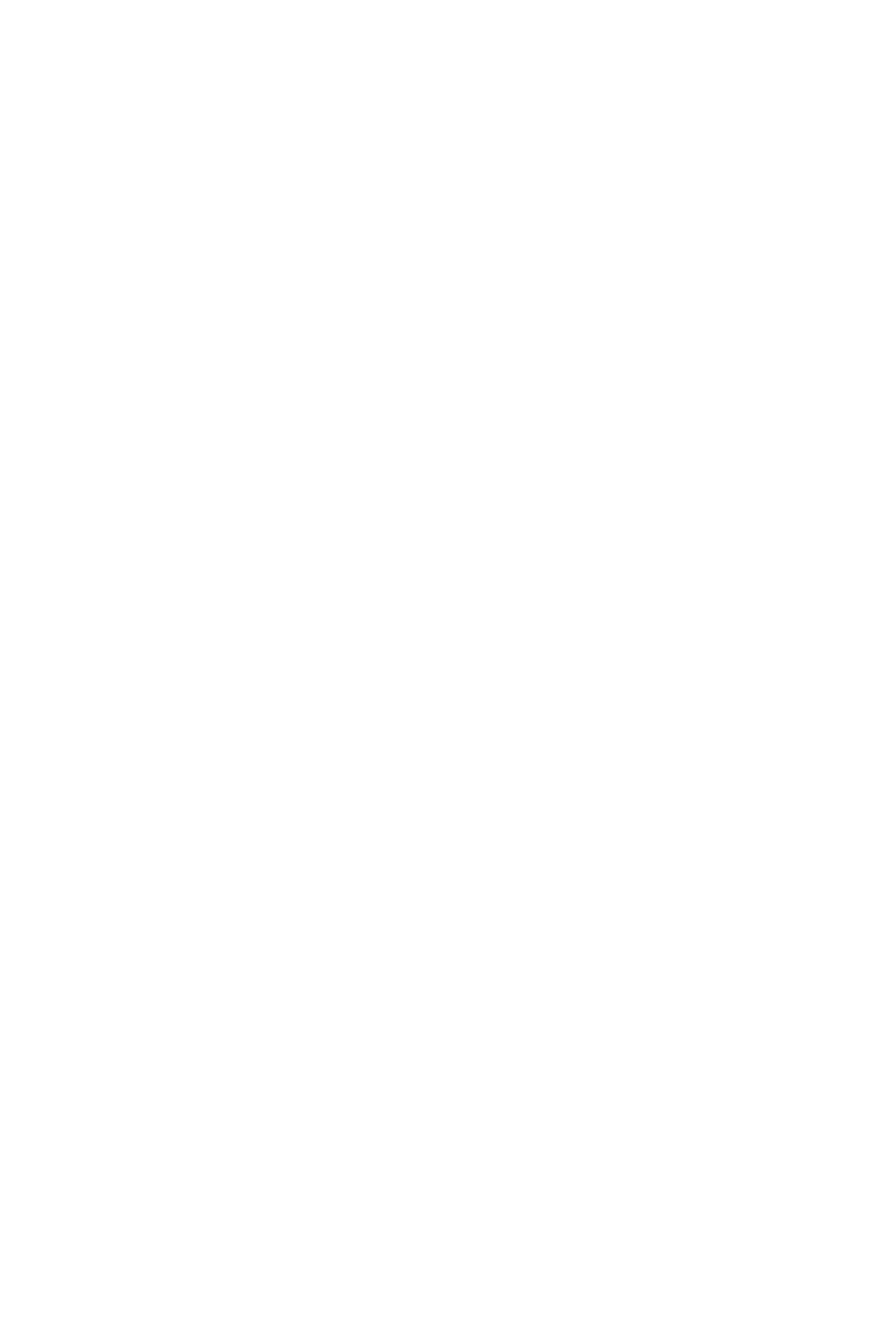
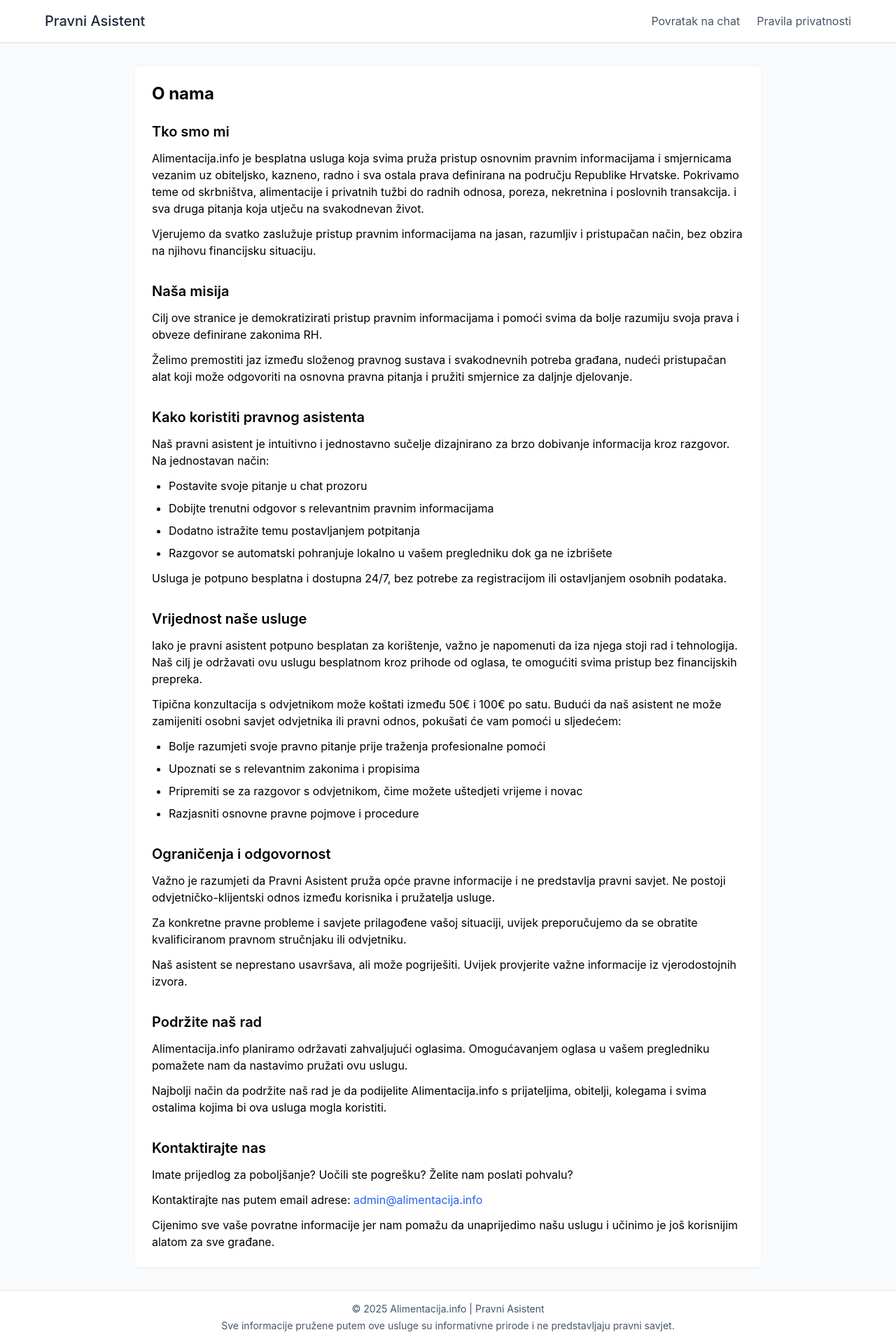
Before and after one commit to matejsarlija/our_chattie, a React (Create React App) app in the folder simple-chat/: page /o-nama in a window 1280 px wide. Before the commit this address had no page. Shown: the whole page at 70% size. Before the commit the page ends 800 px from the top, so only its background shows below. Built offline with nearby package versions, Linux system fonts and the light colour scheme.

Commit message:
Fleshed-out the UI navigation a bit.

```diff
--- a/simple-chat/src/App.js
+++ b/simple-chat/src/App.js
@@ -2,6 +2,7 @@ import React from 'react';
 import {BrowserRouter as Router, Routes, Route} from 'react-router-dom';
 import AltChat from './components/AltChat';
 import PrivacyPolicy from './components/PrivacyPolicy';
+import AboutUs from './components/AboutUs';
 
 function App() {
   return (
@@ -9,6 +10,7 @@ function App() {
       <Routes>
         <Route path="/" element={<AltChat />} />
         <Route path="/pravila-privatnosti" element={<PrivacyPolicy />} />
+        <Route path="/o-nama" element={<AboutUs />} />
       </Routes>
     </Router>
   );
--- /dev/null
+++ b/simple-chat/src/components/AboutUs.js
@@ -0,0 +1,132 @@
+import React from 'react';
+import { Link } from 'react-router-dom';
+
+export default function AboutUs() {
+  return (
+    <div className="flex flex-col min-h-screen bg-slate-50">
+      {/* Header - same as main app for consistency */}
+      <div className="bg-white p-4 shadow-sm border-b border-slate-200">
+        <div className="max-w-6xl mx-auto flex justify-between items-center">
+          <h1 className="text-slate-800 text-xl font-medium font-main">
+          <Link to="/">
+                        Pravni Asistent
+                        </Link>
+          </h1>
+          <div className="flex gap-6">
+            <Link to="/" className="text-slate-600 hover:text-slate-800 transition-colors">
+              Povratak na chat
+            </Link>
+            <Link to="/pravila-privatnosti" className="text-slate-600 hover:text-slate-800 transition-colors">
+              Pravila privatnosti
+            </Link>
+          </div>
+        </div>
+      </div>
+
+      {/* Main Content */}
+      <div className="flex-1">
+        <div className="max-w-4xl mx-auto p-6 my-8 bg-white rounded-lg shadow-sm border border-slate-100">
+          <h1 className="text-2xl font-bold mb-6">O nama</h1>
+
+          <section className="mb-8">
+            <h2 className="text-xl font-semibold mb-3">Tko smo mi</h2>
+            <p className="mb-3">
+              Alimentacija.info je besplatna usluga koja svima pruža pristup osnovnim pravnim informacijama i smjernicama vezanim uz obiteljsko, kazneno, radno i sva ostala prava definirana na području Republike Hrvatske. Pokrivamo teme od skrbništva, alimentacije i privatnih tužbi do radnih odnosa, poreza, nekretnina i poslovnih transakcija. i sva druga pitanja koja utječu na svakodnevan život.
+            </p>
+            <p className="mb-3">
+              Vjerujemo da svatko zaslužuje pristup pravnim informacijama na jasan, razumljiv i pristupačan način, bez obzira na njihovu financijsku situaciju.
+            </p>
+          </section>
+
+          <section className="mb-8">
+            <h2 className="text-xl font-semibold mb-3">Naša misija</h2>
+            <p className="mb-3">
+              Cilj ove stranice je demokratizirati pristup pravnim informacijama i pomoći svima da bolje razumiju svoja prava i obveze definirane zakonima RH.
+            </p>
+            <p className="mb-3">
+              Želimo premostiti jaz između složenog pravnog sustava i svakodnevnih potreba građana, nudeći pristupačan alat koji može odgovoriti na osnovna pravna pitanja i pružiti smjernice za daljnje djelovanje.
+            </p>
+          </section>
+
+          <section className="mb-8">
+            <h2 className="text-xl font-semibold mb-3">Kako koristiti pravnog asistenta</h2>
+            <p className="mb-3">
+              Naš pravni asistent je intuitivno i jednostavno sučelje dizajnirano za brzo dobivanje informacija kroz razgovor. Na jednostavan način:
+            </p>
+            <ul className="list-disc pl-6 mb-3 space-y-2">
+              <li>Postavite svoje pitanje u chat prozoru</li>
+              <li>Dobijte trenutni odgovor s relevantnim pravnim informacijama</li>
+              <li>Dodatno istražite temu postavljanjem potpitanja</li>
+              <li>Razgovor se automatski pohranjuje lokalno u vašem pregledniku dok ga ne izbrišete</li>
+            </ul>
+            <p className="mb-3">
+              Usluga je potpuno besplatna i dostupna 24/7, bez potrebe za registracijom ili ostavljanjem osobnih podataka.
+            </p>
+          </section>
+
+          <section className="mb-8">
+            <h2 className="text-xl font-semibold mb-3">Vrijednost naše usluge</h2>
+            <p className="mb-3">
+              Iako je pravni asistent potpuno besplatan za korištenje, važno je napomenuti da iza njega stoji rad i tehnologija. Naš cilj je održavati ovu uslugu besplatnom kroz prihode od oglasa, te omogućiti svima pristup bez financijskih prepreka.
+            </p>
+            <p className="mb-3">
+              Tipična konzultacija s odvjetnikom može koštati između 50€ i 100€ po satu. Budući da naš asistent ne može zamijeniti osobni savjet odvjetnika ili pravni odnos, pokušati će vam pomoći u sljedećem:
+            </p>
+            <ul className="list-disc pl-6 mb-3 space-y-2">
+              <li>Bolje razumjeti svoje pravno pitanje prije traženja profesionalne pomoći</li>
+              <li>Upoznati se s relevantnim zakonima i propisima</li>
+              <li>Pripremiti se za razgovor s odvjetnikom, čime možete uštedjeti vrijeme i novac</li>
+              <li>Razjasniti osnovne pravne pojmove i procedure</li>
+            </ul>
+          </section>
+
+          <section className="mb-8">
+            <h2 className="text-xl font-semibold mb-3">Ograničenja i odgovornost</h2>
+            <p className="mb-3">
+              Važno je razumjeti da Pravni Asistent pruža opće pravne informacije i ne predstavlja pravni savjet. Ne postoji odvjetničko-klijentski odnos između korisnika i pružatelja usluge.
+            </p>
+            <p className="mb-3">
+              Za konkretne pravne probleme i savjete prilagođene vašoj situaciji, uvijek preporučujemo da se obratite kvalificiranom pravnom stručnjaku ili odvjetniku.
+            </p>
+            <p className="mb-3">
+              Naš asistent se neprestano usavršava, ali može pogriješiti. Uvijek provjerite važne informacije iz vjerodostojnih izvora.
+            </p>
+          </section>
+
+          <section className="mb-8">
+            <h2 className="text-xl font-semibold mb-3">Podržite naš rad</h2>
+            <p className="mb-3">
+              Alimentacija.info planiramo održavati zahvaljujući oglasima. Omogućavanjem oglasa u vašem pregledniku pomažete nam da nastavimo pružati ovu uslugu.
+            </p>
+            <p className="mb-3">
+              Najbolji način da podržite naš rad je da podijelite Alimentacija.info s prijateljima, obitelji, kolegama i svima ostalima kojima bi ova usluga mogla koristiti.
+            </p>
+          </section>
+
+          <section>
+            <h2 className="text-xl font-semibold mb-3">Kontaktirajte nas</h2>
+            <p className="mb-3">
+              Imate prijedlog za poboljšanje? Uočili ste pogrešku? Želite nam poslati pohvalu?
+            </p>
+            <p className="mb-3">
+              Kontaktirajte nas putem email adrese: <span className="text-blue-600">admin@alimentacija.info</span>
+            </p>
+            <p>
+              Cijenimo sve vaše povratne informacije jer nam pomažu da unaprijedimo našu uslugu i učinimo je još korisnijim alatom za sve građane.
+            </p>
+          </section>
+        </div>
+      </div>
+
+      {/* Footer */}
+      <footer className="bg-white p-4 border-t border-slate-200 mt-auto">
+        <div className="max-w-4xl mx-auto text-center text-slate-600 text-sm">
+          <p>© {new Date().getFullYear()} Alimentacija.info | Pravni Asistent</p>
+          <p className="mt-1">
+            Sve informacije pružene putem ove usluge su informativne prirode i ne predstavljaju pravni savjet.
+          </p>
+        </div>
+      </footer>
+    </div>
+  );
+}
--- a/simple-chat/src/components/AltChat.js
+++ b/simple-chat/src/components/AltChat.js
@@ -190,11 +190,16 @@ export default function AltChat() {
             <div className="bg-white p-4 shadow-sm border-b border-slate-200">
                 <div className="max-w-6xl mx-auto flex justify-between items-center">
                     <h1 className="text-slate-800 text-xl font-medium font-main">
+                        <Link to="/">
                         Pravni Asistent
+                        </Link>
                     </h1>
                     <div className="flex gap-6">
                         <Link to="/pravila-privatnosti" className="text-slate-600 hover:text-slate-800 transition-colors">
                             Pravila privatnosti
+                        </Link>
+                        <Link to="/o-nama" className="text-slate-600 hover:text-slate-800 transition-colors">
+                            O nama
                         </Link>
                     </div>
                 </div>
@@ -303,6 +308,16 @@ export default function AltChat() {
                             </div>
                         </div>
                     </div>
+
+                    {/* Footer - New addition */}
+                    <footer className="bg-white p-4 border-t border-slate-200 mt-auto">
+                        <div className="max-w-4xl mx-auto text-center text-slate-600 text-sm">
+                            <p>© {new Date().getFullYear()} Alimentacija.info | Pravni Asistent</p>
+                            <p className="mt-1">
+                                Sve informacije pružene putem ove usluge su informativne prirode i ne predstavljaju pravni savjet.
+                            </p>
+                        </div>
+                    </footer>
                 </div>
 
                 {/* Right Controls Column - Hidden on mobile and small screens */}
--- a/simple-chat/src/components/PrivacyPolicy.js
+++ b/simple-chat/src/components/PrivacyPolicy.js
@@ -1,4 +1,5 @@
 import React from 'react';
+import { Link } from 'react-router-dom';
 
 export default function PrivacyPolicy() {
   return (
@@ -7,12 +8,14 @@ export default function PrivacyPolicy() {
       <div className="bg-white p-4 shadow-sm border-b border-slate-200">
         <div className="max-w-6xl mx-auto flex justify-between items-center">
           <h1 className="text-slate-800 text-xl font-medium font-main">
-            Pravni Asistent
+          <Link to="/">
+                        Pravni Asistent
+                        </Link>
           </h1>
           <div className="flex gap-6">
-            <a href="/" className="text-slate-600 hover:text-slate-800 transition-colors">
+          <Link to="/" className="text-slate-600 hover:text-slate-800 transition-colors">
               Povratak na chat
-            </a>
+            </Link>
           </div>
         </div>
       </div>
@@ -28,7 +31,7 @@ export default function PrivacyPolicy() {
               Dobrodošli na Pravila privatnosti za pravnog asistenta i web-stranicu alimentacija.info. Ova pravila opisuju kako prikupljamo, koristimo i štitimo vaše osobne podatke prilikom korištenja naše usluge.
             </p>
             <p>
-              Korištenjem Pravnog Asistenta pristajete na prikupljanje i korištenje informacija u skladu s ovim pravilima privatnosti.
+              Korištenjem pravnog asistenta pristajete na prikupljanje i korištenje informacija u skladu s ovim pravilima privatnosti.
             </p>
           </section>
 
@@ -38,7 +41,7 @@ export default function PrivacyPolicy() {
               Prikupljamo sljedeće vrste podataka:
             </p>
             <ul className="list-disc pl-6 mb-3 space-y-2">
-              <li>Tekstualni sadržaj vaših razgovora s Pravnim Asistentom</li>
+              <li>Tekstualni sadržaj vaših razgovora s pravnim asistentom</li>
               <li>Postavke korisničkog sučelja (kao što je veličina teksta)</li>
               <li>Osnovne podatke o korištenju usluge</li>
             </ul>
@@ -103,6 +106,15 @@ export default function PrivacyPolicy() {
           </section>
         </div>
       </div>
+      {/* Footer */}
+      <footer className="bg-white p-4 border-t border-slate-200 mt-auto">
+        <div className="max-w-4xl mx-auto text-center text-slate-600 text-sm">
+          <p>© {new Date().getFullYear()} Alimentacija.info | Pravni Asistent</p>
+          <p className="mt-1">
+            Sve informacije pružene putem ove usluge su informativne prirode i ne predstavljaju pravni savjet.
+          </p>
+        </div>
+      </footer>
     </div>
   );
 }
```
